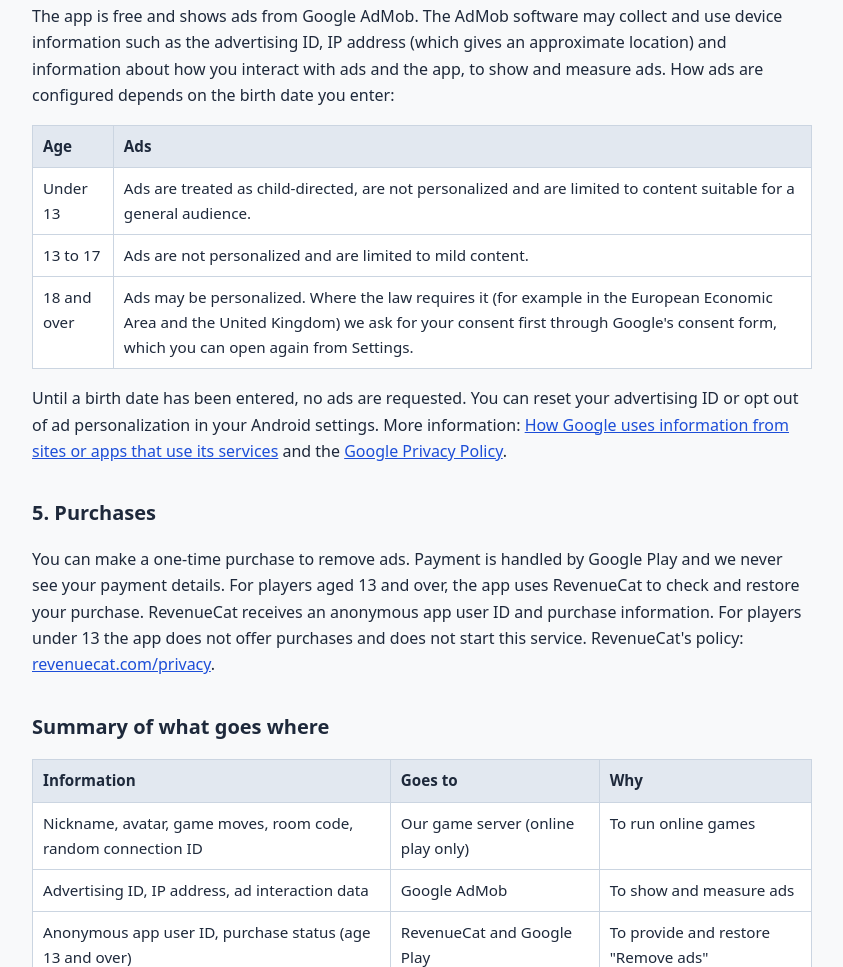
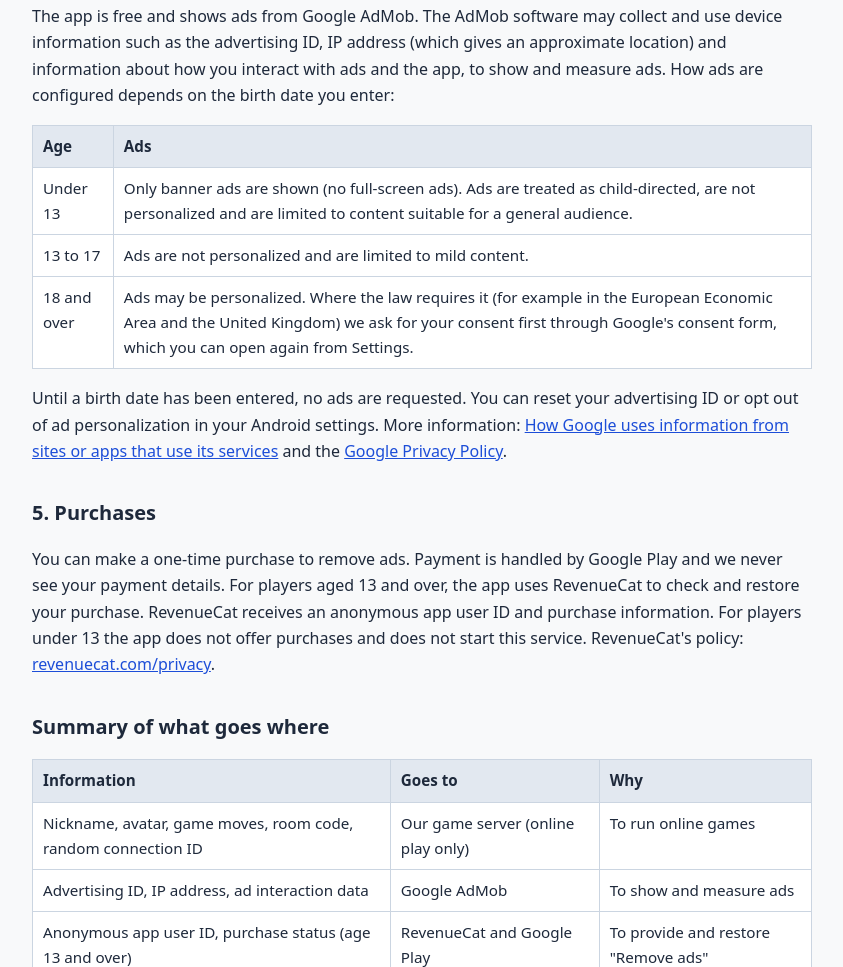
Before and after one commit to logk-india/bingo-game-privacy-policy, a plain HTML site: page index.html in a window 1280 px wide. Shown: the part 1349-2316 px from the top of the page, without its empty margins (218-1061 px from the left). Drawn offline with Linux system fonts and the light colour scheme.

Commit message:
Update index.html

```diff
--- a/index.html
+++ b/index.html
@@ -40,7 +40,7 @@
 <p>The app is free and shows ads from Google AdMob. The AdMob software may collect and use device information such as the advertising ID, IP address (which gives an approximate location) and information about how you interact with ads and the app, to show and measure ads. How ads are configured depends on the birth date you enter:</p>
 <table>
   <tr><th>Age</th><th>Ads</th></tr>
-  <tr><td>Under 13</td><td>Ads are treated as child-directed, are not personalized and are limited to content suitable for a general audience.</td></tr>
+  <tr><td>Under 13</td><td>Only banner ads are shown (no full-screen ads). Ads are treated as child-directed, are not personalized and are limited to content suitable for a general audience.</td></tr>
   <tr><td>13 to 17</td><td>Ads are not personalized and are limited to mild content.</td></tr>
   <tr><td>18 and over</td><td>Ads may be personalized. Where the law requires it (for example in the European Economic Area and the United Kingdom) we ask for your consent first through Google's consent form, which you can open again from Settings.</td></tr>
 </table>
```
